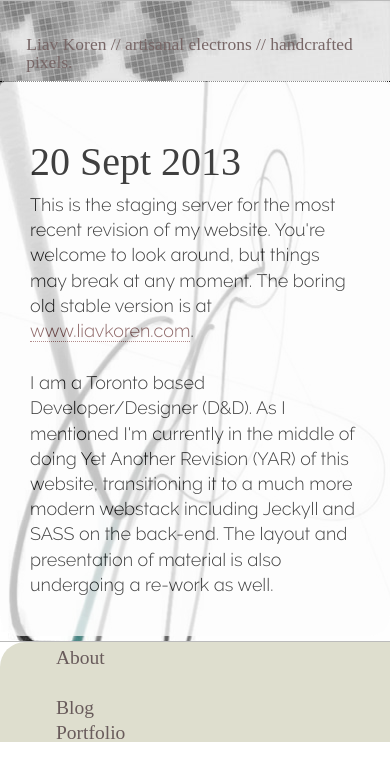
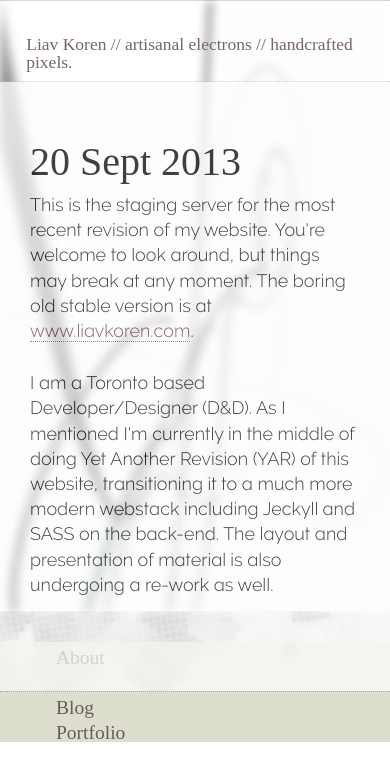
Before and after one commit to Lkoren/lkoren.github.io, a Jekyll site: the page built from index.html, in a window 390 px wide. Shown: the top 781 px of the page. Built offline with Jekyll 4.4.1, drawn with Linux system fonts in a browser that asks for light colours; some web fonts are replaced; Markdown is read by kramdown in place of the engine named in the settings.

Commit message:
Added experimental background blur on smallest media query.

```diff
--- a/_layouts/default.html
+++ b/_layouts/default.html
@@ -20,6 +20,7 @@
     <body>
         <div class="doc-container main-page" >
             <div class="content-container">
+                <div class = "background_image"></div>
                 <div class="titleBar">
                     <h1>Liav Koren // artisanal electrons // handcrafted pixels. </h1>
                     <img src="images/banner/life_banner_Revised_1200_fa.jpg" alt="Liav Koren // Recent Work banner"
--- a/css/liavkoren.css
+++ b/css/liavkoren.css
@@ -190,7 +190,13 @@
     left: 0%;
     margin: auto;
     position: relative;
-    top: 0px; }
+    top: 0px;
+    -webkit-border-radius: 0px 0px 0px 0px;
+    /* Firefox 1-3.6 */
+    -moz-border-radius: 0px 0px 0px 0px;
+    /* Opera 10.5, IE 9, Safari 5, Chrome, Firefox 4, iOS 4, Android 2.1+ */
+    border-radius: 0px 0px 0px 0px;
+    background-clip: padding-box; }
     .nav-bar ul:first-child {
       -webkit-border-radius: 0px 0px 0px 0px;
       /* Firefox 1-3.6 */
@@ -253,6 +259,11 @@
     padding-bottom: 3%;
     float: none;
     top: 80px;
+    -webkit-filter: blur(5px);
+    -moz-filter: blur(5px);
+    -o-filter: blur(5px);
+    -ms-filter: blur(5px);
+    filter: blur(5px);
     /*overflow: none;*/ }
 
   .titleBar h1 {
@@ -272,7 +283,13 @@
     padding-left: 2em;
     left: 0%;
     overflow: hidden;
-    height: auto; }
+    height: auto;
+    -webkit-border-radius: 0px 0px 0px 0px;
+    /* Firefox 1-3.6 */
+    -moz-border-radius: 0px 0px 0px 0px;
+    /* Opera 10.5, IE 9, Safari 5, Chrome, Firefox 4, iOS 4, Android 2.1+ */
+    border-radius: 0px 0px 0px 0px;
+    background-clip: padding-box; }
     .nav-bar ul {
       height: auto; }
 
@@ -295,13 +312,26 @@
   .nav-bar a:hover {
     background-color: #f8f8f8; }
 
+  .background_image {
+    background-image: url(../images/index_background_mobile2.jpg);
+    background-repeat: no-repeat;
+    background-attachment: fixed;
+    position: relative;
+    widows: 100%;
+    height: 610px;
+    z-index: 0;
+    -webkit-filter: blur(5px);
+    -moz-filter: blur(5px);
+    -o-filter: blur(5px);
+    -ms-filter: blur(5px);
+    filter: blur(5px); }
+
   .content-container {
     width: 100%;
     height: 610px;
     margin: auto;
     border: 1px solid;
     background: white top left no-repeat fixed;
-    background-image: url(../images/index_background_mobile2.jpg);
     background-repeat: no-repeat;
     background-attachment: fixed;
     position: relative;
@@ -326,7 +356,7 @@
     box-sizing: border-box;
     -moz-box-sizing: border-box;
     position: absolute;
-    height: auto;
+    height: 610px;
     width: 100%;
     left: 0%;
     margin: auto;
@@ -342,7 +372,18 @@
     padding-bottom: 3%;
     float: none;
     top: 80px;
-    /*overflow: none;*/ }
+    -webkit-border-radius: 0px 0px 0px 0px;
+    /* Firefox 1-3.6 */
+    -moz-border-radius: 0px 0px 0px 0px;
+    /* Opera 10.5, IE 9, Safari 5, Chrome, Firefox 4, iOS 4, Android 2.1+ */
+    border-radius: 0px 0px 0px 0px;
+    background-clip: padding-box;
+    z-index: 100;
+    filter: none;
+    -webkit-filter: blur(0px);
+    -moz-filter: blur(0px);
+    -ms-filter: blur(0px);
+    filter: progid:DXImageTransform.Microsoft.Blur(PixelRadius='0'); }
 
   .titleBar h1 {
     font-size: 1.75em;
```
Also changed, not shown: css/liavkoren.scss (+35 -5 lines).
